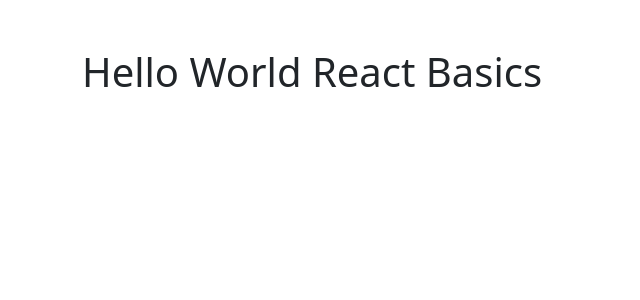
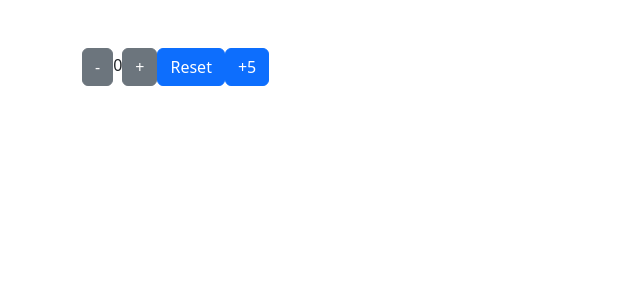
Before and after one commit to gskharmujai/react-basic-intermediate, a React (Vite) app: page / in a window 1280 px wide. Shown: the top 300 px of the page, without its empty margins (0-640 px from the left). Built offline with nearby package versions, Linux system fonts and the light colour scheme.

Commit message:
useReducer basic implementation

```diff
--- a/src/App.jsx
+++ b/src/App.jsx
@@ -1,9 +1,11 @@
 import "bootstrap/dist/css/bootstrap.min.css";
+
+import { Counter } from "./components/Counter";
 
 function App() {
   return (
     <div className="container mt-5">
-      <h1>Hello World React Basics</h1>
+      <Counter />
     </div>
   );
 }
--- /dev/null
+++ b/src/components/Counter.jsx
@@ -0,0 +1,64 @@
+import { Fragment, useReducer } from "react";
+
+const ACTIONS = {
+  INCREMENT: "INCREMENT",
+  DECREMENT: "DECREMENT",
+  RESET: "RESET",
+  CHANGE_COUNT: "CHANGE_COUNT",
+};
+
+function reducer(count, action) {
+  switch (action.type) {
+    case ACTIONS.DECREMENT:
+      return count - 1;
+
+    case ACTIONS.INCREMENT:
+      return count + 1;
+
+    case ACTIONS.RESET:
+      return 0;
+
+    case ACTIONS.CHANGE_COUNT:
+      return count + action.payload.value;
+
+    default:
+      return count;
+  }
+
+  return state;
+}
+
+export function Counter({ initialCount = 0 }) {
+  const [count, dispatch] = useReducer(reducer, initialCount);
+  return (
+    <Fragment>
+      <button
+        className="btn btn-secondary"
+        onClick={() => dispatch({ type: ACTIONS.DECREMENT })}
+      >
+        -
+      </button>
+      {count}
+      <button
+        className="btn btn-secondary"
+        onClick={() => dispatch({ type: ACTIONS.INCREMENT })}
+      >
+        +
+      </button>
+      <button
+        className="btn btn-primary"
+        onClick={() => dispatch({ type: ACTIONS.RESET })}
+      >
+        Reset
+      </button>
+      <button
+        className="btn btn-primary"
+        onClick={() =>
+          dispatch({ type: ACTIONS.CHANGE_COUNT, payload: { value: 5 } })
+        }
+      >
+        +5
+      </button>
+    </Fragment>
+  );
+}
```
